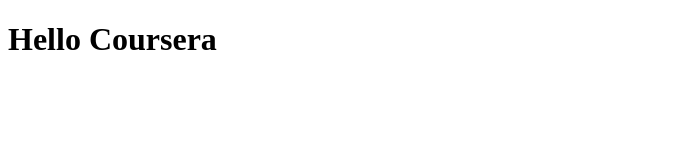
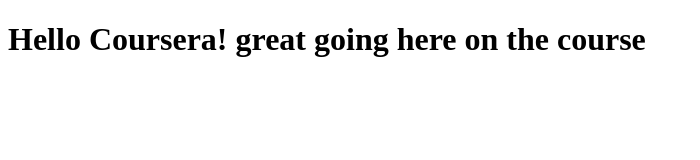
Before and after one commit to mganand/coursera-test, a plain HTML site: page site/index.html in a window 1280 px wide. Shown: the whole page, without its empty margins (0-700 px from the left). Drawn offline with Linux system fonts and the light colour scheme.

Commit message:
small change

```diff
--- a/site/index.html
+++ b/site/index.html
@@ -4,6 +4,6 @@
 	<title>Hello Coursera</title>
 </head>
 <body>
-<h1>Hello Coursera</h1>
+<h1>Hello Coursera! great going here on the course</h1>
 </body>
 </html>
```
